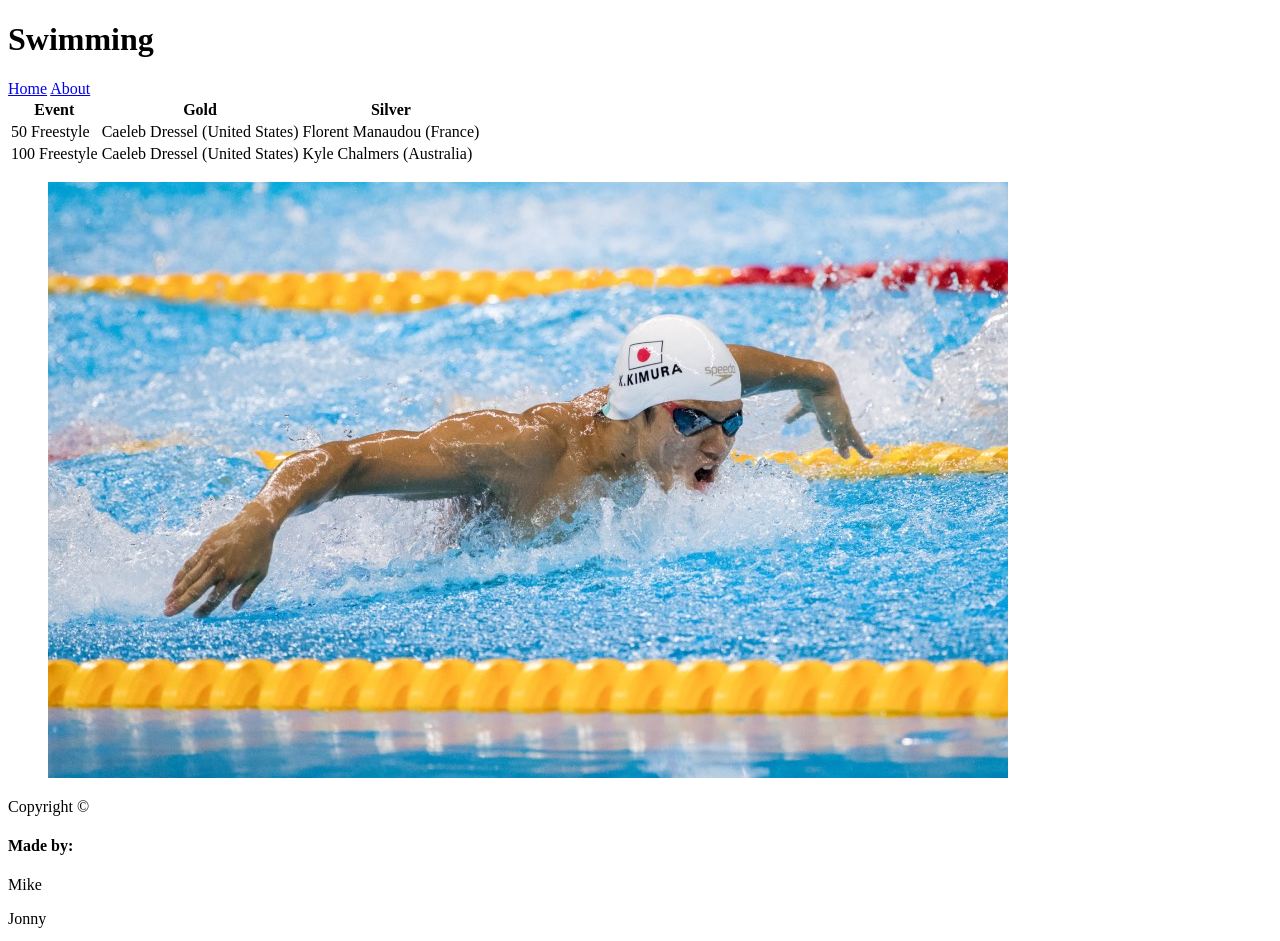
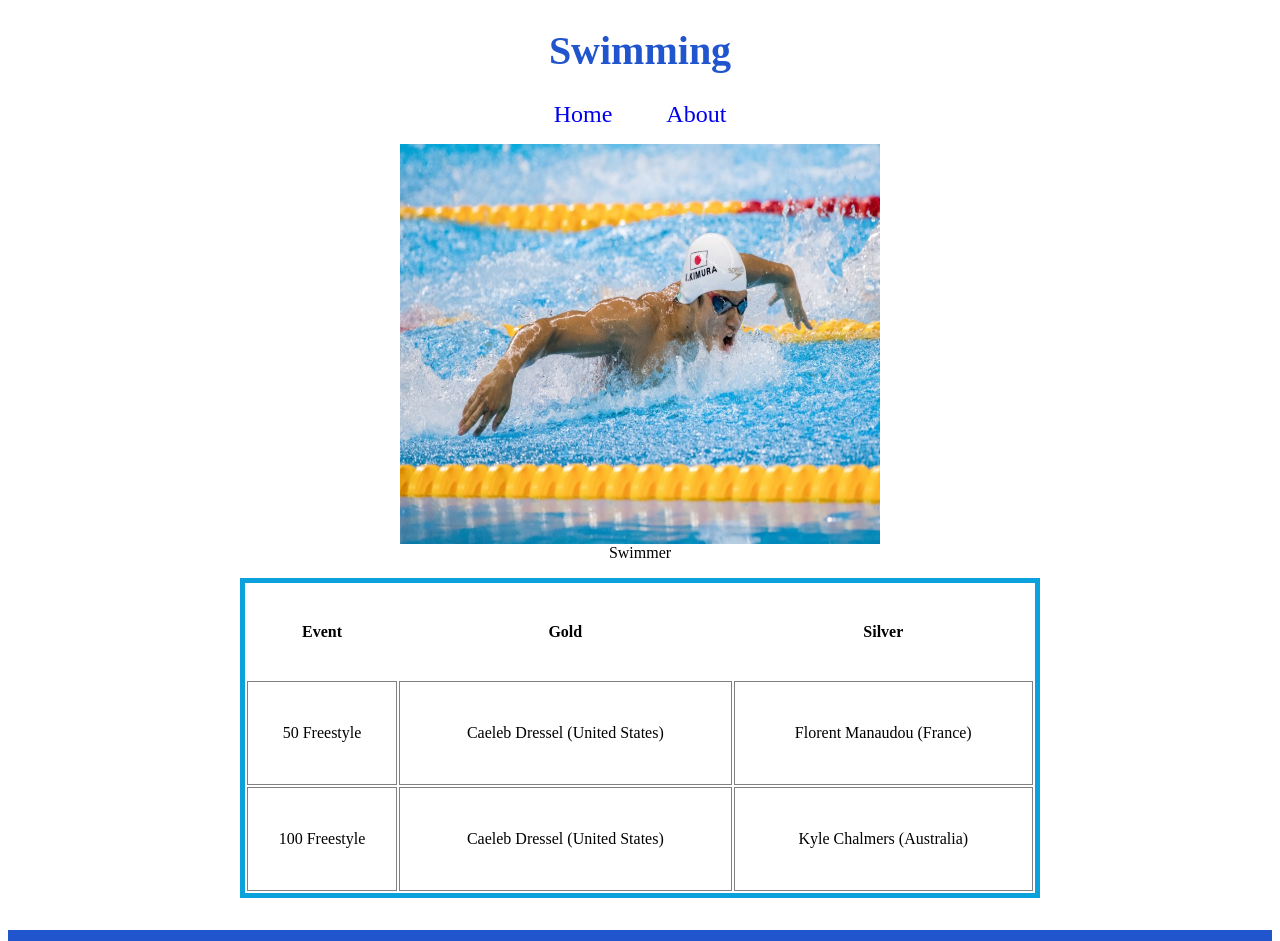
Before and after one commit to VioletViolaVi/futureproof_hobby, a plain HTML site: page index.html in a window 1280 px wide. Shown: the top 941 px of the page. Drawn offline with Linux system fonts and the light colour scheme.

Commit message:
add styles to pages

```diff
--- a/index.html
+++ b/index.html
@@ -4,6 +4,7 @@
     <meta charset="UTF-8" />
     <meta http-equiv="X-UA-Compatible" content="IE=edge" />
     <meta name="viewport" content="width=device-width, initial-scale=1.0" />
+    <link rel="stylesheet" href="style.css" />
     <title>Hobby</title>
   </head>
   <body>
@@ -17,6 +18,11 @@
     </header>
 
     <main>
+      <figure>
+        <img src="swimming.jpg" alt="swimmer swimming" />
+        <figcaption>Swimmer</figcaption>
+      </figure>
+
       <table>
         <tr>
           <th>Event</th>
@@ -36,11 +42,6 @@
           <td>Kyle Chalmers (Australia)</td>
         </tr>
       </table>
-
-      <figure>
-        <img src="swimming.jpg" alt="swimmer swimming" />
-        <figcaption></figcaption>
-      </figure>
     </main>
 
     <footer>
--- a/style.css
+++ b/style.css
@@ -0,0 +1,62 @@
+body {
+  background-color: #fff;
+}
+
+header {
+  text-align: center;
+}
+
+h1 {
+  color: #2155cd;
+  font-size: 2.5rem;
+}
+
+a {
+  padding: 25px;
+  text-decoration: none;
+  font-size: 1.5rem;
+}
+
+figure {
+  display: grid;
+  grid-template-columns: auto;
+  align-content: center;
+  justify-content: space-around;
+  align-items: center;
+  justify-items: center;
+}
+
+img {
+  width: 30rem;
+  height: 25rem;
+}
+
+table {
+  border: thick solid #0aa1dd;
+  width: 50rem;
+  height: 20rem;
+  margin: auto;
+}
+
+td {
+  border: thin solid grey;
+  text-align: center;
+}
+
+footer {
+  position: relative;
+  left: 0;
+  bottom: 0;
+  width: 100%;
+  background-color: #2155cd;
+  color: white;
+  text-align: center;
+  font-size: 1.5rem;
+  padding: 1rem 0;
+  margin-top: 2rem;
+}
+
+.about-para {
+  font-size: 1.5rem;
+  padding: 0 6rem;
+}
```
Also changed, not shown: about.html (+2 -1 lines).
